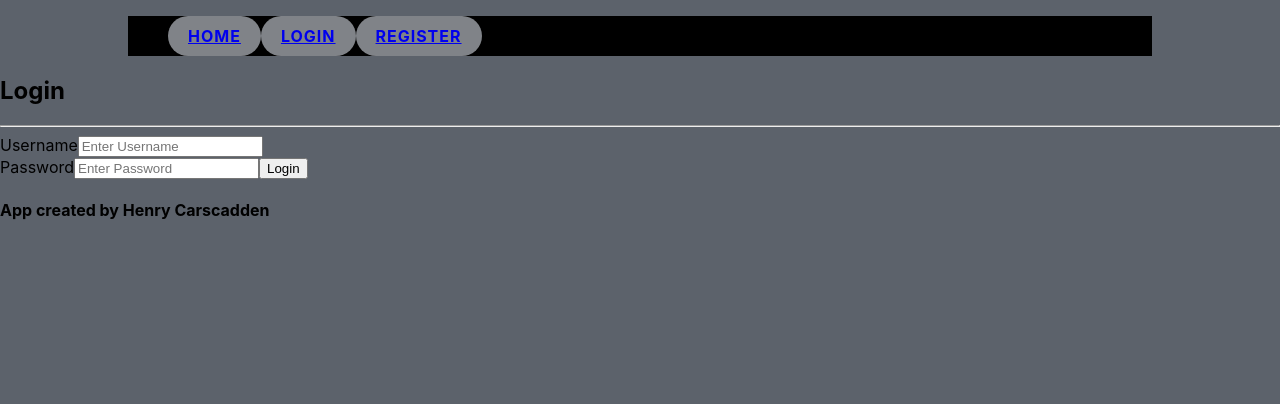
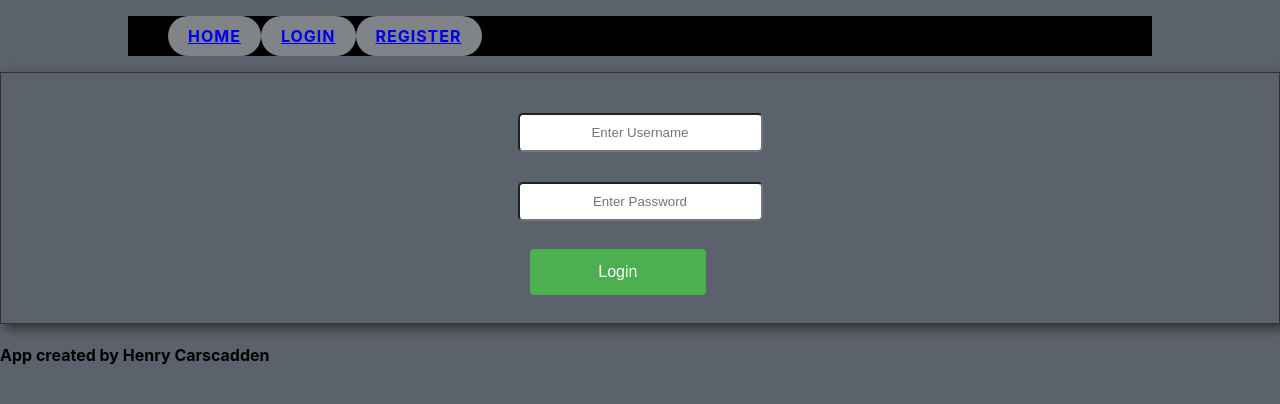
Before and after one commit to hcars/nv_mngr, a React (Create React App) app in the folder frontend/: page /login in a window 1280 px wide. Shown: the top 404 px of the page. Built offline with nearby package versions, Linux system fonts and the light colour scheme.

Commit message:
Cleaned up login styling.

```diff
--- a/frontend/src/App.js
+++ b/frontend/src/App.js
@@ -2,11 +2,9 @@ import React from "react";
 import "./index.css";
 import Footer from "./components/Footer";
 import { BrowserRouter as Router, Route, Switch } from "react-router-dom";
-import PrivateRoute from "./utils/PrivateRoute";
 import { AuthProvider } from "./context/AuthContext";
 import Login from "./views/loginPage";
 import Register from "./views/registerPage";
-import ProtectedPage from "./views/ProtectedPage";
 import AppNavBar from "./components/AppNavBar";
 import HomePage from "./views/HomePage";
 import UserItems from "./views/UserItems";
@@ -20,7 +18,6 @@ function App() {
         <AuthProvider>
         <AppNavBar/>
           <Switch>
-            <PrivateRoute component={ProtectedPage} path="/protected" exact />
             <Route component={Login} path="/login" />
             <Route component={Register} path="/register" />
             <Route component={AddItem} path="/add" />
--- a/frontend/src/styles/LoginPage.css
+++ b/frontend/src/styles/LoginPage.css
@@ -7,10 +7,48 @@
     box-shadow: 5px 5px 10px #333; /* add the shadow */
 }
 
+
+
 .form-control {
-margin: 10px 0; /* add spacing between form elements */
+    display: flex;
+    flex-direction: column;
+    align-items: center; /* center align the form elements */
+    margin: 10px 0; /* add spacing between form elements */
 }
 
 .form-control input {
-text-align: center; /* center align the input */
+    text-align: center; /* center align the input */
+    padding: 10px;
+    margin: 10px;
+    width: 100%;
+    border-radius: 5px;
 }
+
+.form-control button {
+    margin: 20px 0;
+    width: 50%;
+    padding: 10px;
+    border-radius: 5px;
+    background-color: #333;
+    color: #fff;
+    border: none;
+    font-size: 1.2rem;
+    cursor: pointer;
+}
+
+
+button[type="submit"] {
+    width: 80%;
+    background-color: #4CAF50;
+    color: white;
+    padding: 14px 20px;
+    margin: 8px 0;
+    border: none;
+    border-radius: 4px;
+    cursor: pointer;
+    font-size: 1rem;
+  }
+
+  button[type="submit"]:hover {
+    background-color: #45a049;
+  }
--- a/frontend/src/views/ProtectedPage.js
+++ /dev/null
@@ -1,29 +0,0 @@
-import { useEffect, useState } from "react";
-import useAxios from "../utils/useAxios";
-
-function ProtectedPage() {
-  const [res, setRes] = useState("");
-  const api = useAxios();
-
-  useEffect(() => {
-    const fetchData = async () => {
-      try {
-        const response = await api.get("/test/");
-        setRes(response.data.response);
-      } catch {
-        setRes("Something went wrong");
-      }
-    };
-    fetchData();
-    // eslint-disable-next-line react-hooks/exhaustive-deps
-  }, []);
-
-  return (
-    <div>
-      <h1>Projected Page</h1>
-      <p>{res}</p>
-    </div>
-  );
-}
-
-export default ProtectedPage;
--- a/frontend/src/views/loginPage.js
+++ b/frontend/src/views/loginPage.js
@@ -1,5 +1,6 @@
 import { useContext } from "react";
 import AuthContext from "../context/AuthContext";
+import "../styles/LoginPage.css"
 
 const LoginPage = () => {
   const { loginUser } = useContext(AuthContext);
@@ -11,15 +12,14 @@ const LoginPage = () => {
   };
 
   return (
-    <section>
+    <section className="login-container">
       <form onSubmit={handleSubmit}>
-        <h1>Login </h1>
-        <hr />
-        <label htmlFor="username">Username</label>
-        <input type="text" id="username" placeholder="Enter Username" />
-        <br></br>
-        <label htmlFor="password">Password</label>
-        <input type="password" id="password" placeholder="Enter Password" />
+        <div className="form-control">
+          <input type="text" id="username" placeholder="Enter Username" />
+        </div>
+        <div className="form-control">
+          <input type="password" id="password" placeholder="Enter Password" />
+        </div>
         <button type="submit">Login</button>
       </form>
     </section>
```
